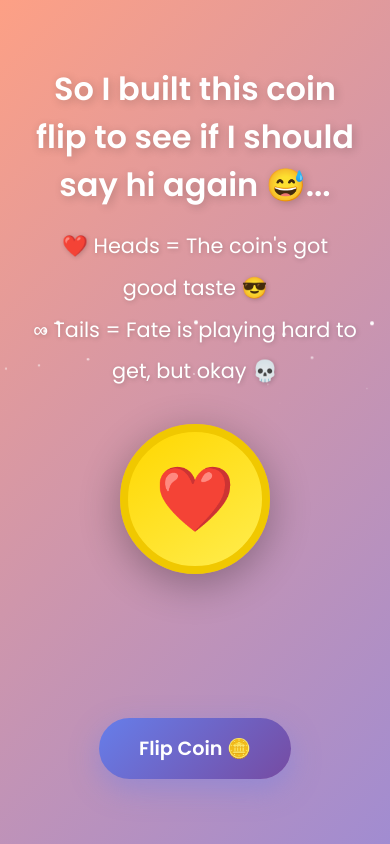
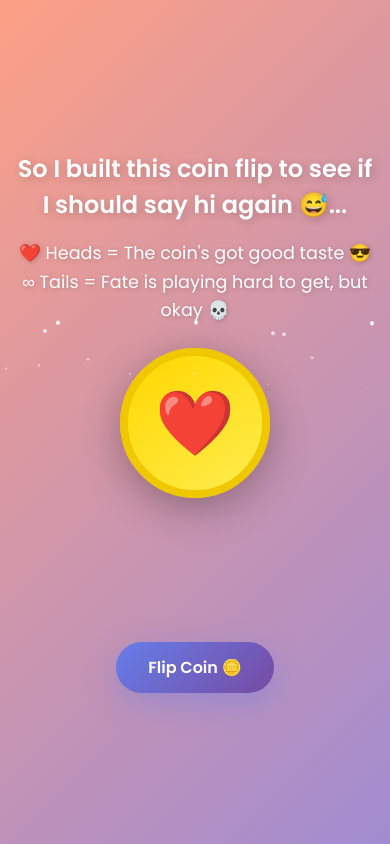
Before and after one commit to LyKizito/flip-of-fate, a plain HTML site: page index.html in a window 390 px wide. Both pictures are taken after a click on the button "Continue ➡️". Drawn offline with Linux system fonts and the light colour scheme.

Commit message:
Update index.html

```diff
--- a/index.html
+++ b/index.html
@@ -89,7 +89,15 @@
         .btn:disabled { opacity: 0.5; cursor: not-allowed; }
 
         /* Screen 2 */
-        #screen2 { background: linear-gradient(135deg, #fda085 0%, #a18cd1 100%); }
+        #screen2 {
+            background: linear-gradient(135deg, #fda085 0%, #a18cd1 100%);
+            justify-content: center;
+            align-items: center;
+            text-align: center;
+            padding: 3rem 1.5rem;
+            display: flex;
+            flex-direction: column;
+        }
 
         .flip-title {
             font-size: 2rem;
@@ -131,7 +139,13 @@
             100% { transform: scale(1); opacity: 1; }
         }
 
-        .coin-container { perspective: 1000px; margin-bottom: 3rem; }
+        .coin-container {
+            perspective: 1000px;
+            margin-bottom: 3rem;
+            display: flex;
+            justify-content: center;
+            align-items: center;
+        }
 
         .coin {
             width: 200px;
@@ -225,13 +239,27 @@
 
         @keyframes blinkSignature { 50% { border-color: transparent; } }
 
+        /* 📱 Mobile Optimization for Screen 2 */
         @media (max-width: 768px) {
             .compliment-text { font-size: 1.2rem; }
             .message-text { font-size: 1.3rem; }
             .message-subtext { font-size: 1.1rem; }
             .intro-title { font-size: 2rem; }
+
+            #screen2 {
+                padding: 2rem 1rem;
+                justify-content: center;
+                align-items: center;
+            }
+
+            .flip-title { font-size: 1.5rem; line-height: 1.5; }
+            .flip-rules { font-size: 1.1rem; line-height: 1.6; margin-bottom: 1.5rem; }
+
             .coin, .coin-face { width: 150px; height: 150px; }
             .coin-face { font-size: 4rem; }
+            .result-text { font-size: 1.8rem; }
+
+            .btn { padding: 0.8rem 2rem; font-size: 1rem; }
         }
     </style>
 </head>
@@ -291,19 +319,18 @@
             document.body.appendChild(s);
         }
 
-        // Transition intro → screen1
+        // Intro → screen1
         setTimeout(() => {
             document.getElementById('intro-screen').classList.remove('active');
             setTimeout(() => document.getElementById('screen1').classList.add('active'), 800);
         }, 3000);
 
-        // Continue button
         document.getElementById('continueBtn').onclick = () => {
             document.getElementById('screen1').classList.remove('active');
             setTimeout(() => document.getElementById('screen2').classList.add('active'), 800);
         };
 
-        // Flip button
+        // Flip Coin
         document.getElementById('flipBtn').onclick = () => flipCoin();
 
         function flipCoin() {
@@ -315,15 +342,6 @@
             flipBtn.disabled = true;
             resultText.classList.remove('show');
             reflipBtn.style.display = "none";
-
-            // Sound
-            try {
-                const ctx = new (window.AudioContext || window.webkitAudioContext)();
-                const osc = ctx.createOscillator(), gain = ctx.createGain();
-                osc.connect(gain); gain.connect(ctx.destination);
-                osc.frequency.value = 800; gain.gain.value = 0.1;
-                osc.start(); osc.stop(ctx.currentTime + 0.1);
-            } catch(e) {}
 
             const isHeads = Math.random() < 0.5;
             flipResult = isHeads ? 'heads' : 'tails';
@@ -346,12 +364,9 @@
             }, 1500);
         }
 
-        // Reflip button
         document.getElementById('reflipBtn').onclick = () => flipCoin();
 
-        // Replay button (restart everything)
         document.getElementById('replayBtn').onclick = () => {
-            // Reset all screens and variables
             document.querySelectorAll('.screen').forEach(s => s.classList.remove('active'));
             rotation = 0;
             document.getElementById('coin').style.transform = 'rotateY(0deg)';
@@ -359,7 +374,6 @@
             document.getElementById('reflipBtn').style.display = 'none';
             document.getElementById('intro-screen').classList.add('active');
 
-            // Restart timing
             setTimeout(() => {
                 document.getElementById('intro-screen').classList.remove('active');
                 setTimeout(() => document.getElementById('screen1').classList.add('active'), 800);
```
